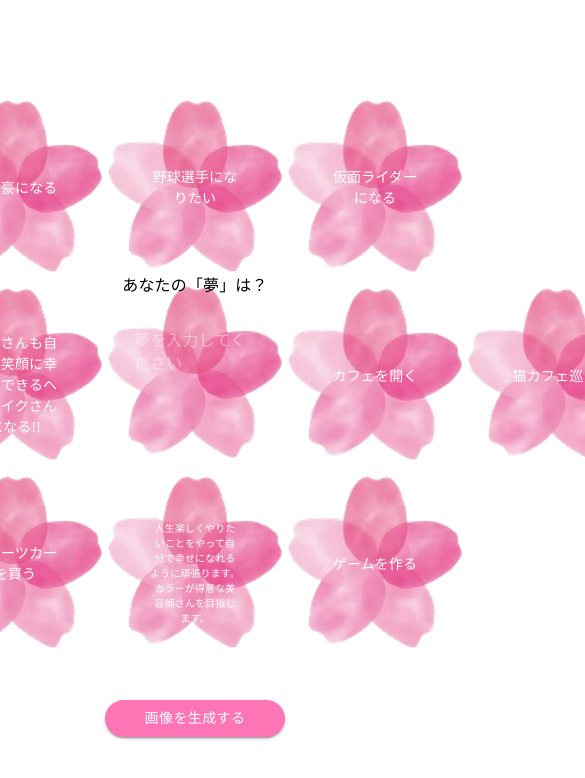
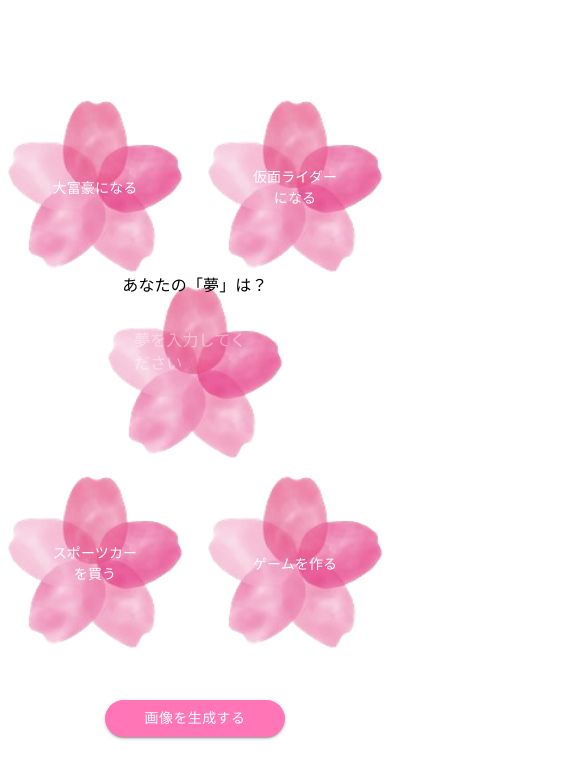
Before and after one commit to f-tash/Cherry-Pic, a React (Create React App) app in the folder Front/front-react-project/: page /input in a window 390 px wide. Shown: the top 778 px of the page, 585 px wide, since content can reach past the window. Built offline with nearby package versions, Linux system fonts and the light colour scheme; a web font is replaced by a local one.

Commit message:
fix: スマホで表示崩れが起きないようにした

```diff
--- a/Front/front-react-project/src/input-form/InputSakuraCardItem.tsx
+++ b/Front/front-react-project/src/input-form/InputSakuraCardItem.tsx
@@ -5,7 +5,15 @@ import "../style.css";
 const InputSakuraCardItem = ({ value, setValue }) => {
   return (
     <Box position={"relative"} display="inline-block">
-      <img src="./sakura.png" alt="入力用の桜画像" width={180} height={180} />
+      <Box
+        component="img"
+        src="./sakura.png"
+        alt="他人の投稿の桜画像"
+        sx={{
+          width: 180,
+          height: 180,
+        }}
+      />
       {/* MEMO:ここに夢を入力する */}
       <TextField
         id="outlined-multiline-static"
--- a/Front/front-react-project/src/input-form/OtherUserSakuraCard.tsx
+++ b/Front/front-react-project/src/input-form/OtherUserSakuraCard.tsx
@@ -20,11 +20,14 @@ const InputDreamPage: React.FC<OtherUserPostProps> = ({
       onMouseLeave={() => setHover(false)}
       sx={{ overflow: "hidden", cursor: "pointer" }}
     >
-      <img
+      <Box
+        component="img"
         src="./sakura.png"
         alt="他人の投稿の桜画像"
-        width={180}
-        height={180}
+        sx={{
+          width: 180,
+          height: 180,
+        }}
       />
       <Typography
         fontSize={dreamTitle.length > 30 ? 10 : 14}
--- a/Front/front-react-project/src/input-form/SakuraCardArea.tsx
+++ b/Front/front-react-project/src/input-form/SakuraCardArea.tsx
@@ -1,49 +1,66 @@
 import React, { useEffect, useState } from "react";
-import { Box, Typography } from "@mui/material";
+import { Box, Typography, useMediaQuery } from "@mui/material";
 import OtherUserPost from "./OtherUserSakuraCard.tsx";
 import InputSakuraCardItem from "./InputSakuraCardItem.tsx";
 import { PhotoInfo } from "../Photo-list-type.ts";
 
 const SakuraCardArea = ({ value, setValue }) => {
   const [photosInfoList, setPhotosInfoList] = useState<PhotoInfo[]>([]);
+  const isMobile = useMediaQuery("(max-width:600px)");
 
   useEffect(() => {
     setPhotosInfoList([
-      { id: 1, title: "大富豪になる", url: "./ai-picture.png" },
       {
-        id: 2,
-        title: "野球選手になりたい",
+        dream_id: 1,
+        dream_title: "大富豪になる",
         url: "./ai-picture.png",
       },
       {
-        id: 3,
-        title: "仮面ライダーになる",
+        dream_id: 2,
+        dream_title: "野球選手になりたい",
         url: "./ai-picture.png",
       },
       {
-        id: 4,
-        title: "世界一周旅行クルーズ",
+        dream_id: 3,
+        dream_title: "仮面ライダーになる",
+        url: "./ai-picture.png",
+      },
+      {
+        dream_id: 4,
+        dream_title: "世界一周旅行クルーズ",
         url: "https://via.placeholder.com/150",
       },
       {
-        id: 5,
-        title: "お客さんも自分も笑顔に幸せにできるヘアメイクさんになる!!",
-        url: "https://via.placeholder.com/150",
-      },
-      { id: 6, title: "カフェを開く", url: "https://via.placeholder.com/150" },
-      { id: 7, title: "猫カフェ巡り", url: "https://via.placeholder.com/150" },
-      {
-        id: 8,
-        title: "スポーツカーを買う",
+        dream_id: 5,
+        dream_title: "お客さんも自分も笑顔に幸せにできるヘアメイクさんになる!!",
         url: "https://via.placeholder.com/150",
       },
       {
-        id: 9,
-        title:
+        dream_id: 6,
+        dream_title: "カフェを開く",
+        url: "https://via.placeholder.com/150",
+      },
+      {
+        dream_id: 7,
+        dream_title: "猫カフェ巡り",
+        url: "https://via.placeholder.com/150",
+      },
+      {
+        dream_id: 8,
+        dream_title: "スポーツカーを買う",
+        url: "https://via.placeholder.com/150",
+      },
+      {
+        dream_id: 9,
+        dream_title:
           "人生楽しくやりたいことをやって自分で幸せになれるように頑張ります。カラーが得意な美容師さんを目指します。",
         url: "https://via.placeholder.com/150",
       },
-      { id: 10, title: "ゲームを作る", url: "https://via.placeholder.com/150" },
+      {
+        dream_id: 10,
+        dream_title: "ゲームを作る",
+        url: "https://via.placeholder.com/150",
+      },
     ]);
     // 仮の写真情報をセット
   }, []);
@@ -55,62 +72,62 @@ const SakuraCardArea = ({ value, setValue }) => {
     {
       gridColumn: 2,
       gridRow: 1,
-      dream: photosInfoList[0].title,
-      dreamImageUrl: photosInfoList[0].url,
+      dream: photosInfoList[0].dream_title,
+      dreamImage: photosInfoList[0].url,
     },
     {
       gridColumn: 3,
       gridRow: 1,
-      dream: photosInfoList[1].title,
-      dreamImageUrl: photosInfoList[1].url,
+      dream: photosInfoList[1].dream_title,
+      dreamImage: photosInfoList[1].url,
     },
     {
       gridColumn: 4,
       gridRow: 1,
-      dream: photosInfoList[2].title,
-      dreamImageUrl: photosInfoList[2].url,
+      dream: photosInfoList[2].dream_title,
+      dreamImage: photosInfoList[2].url,
     },
     {
       gridColumn: 1,
       gridRow: 2,
-      dream: photosInfoList[3].title,
-      dreamImageUrl: photosInfoList[3].url,
+      dream: photosInfoList[3].dream_title,
+      dreamImage: photosInfoList[3].url,
     },
     {
       gridColumn: 2,
       gridRow: 2,
-      dream: photosInfoList[4].title,
-      dreamImageUrl: photosInfoList[4].url,
+      dream: photosInfoList[4].dream_title,
+      dreamImage: photosInfoList[4].url,
     },
     {
       gridColumn: 4,
       gridRow: 2,
-      dream: photosInfoList[5].title,
-      dreamImageUrl: photosInfoList[5].url,
+      dream: photosInfoList[5].dream_title,
+      dreamImage: photosInfoList[5].url,
     },
     {
       gridColumn: 5,
       gridRow: 2,
-      dream: photosInfoList[6].title,
-      dreamImageUrl: photosInfoList[6].url,
+      dream: photosInfoList[6].dream_title,
+      dreamImage: photosInfoList[6].url,
     },
     {
       gridColumn: 2,
       gridRow: 3,
-      dream: photosInfoList[7].title,
-      dreamImageUrl: photosInfoList[7].url,
+      dream: photosInfoList[7].dream_title,
+      dreamImage: photosInfoList[7].url,
     },
     {
       gridColumn: 3,
       gridRow: 3,
-      dream: photosInfoList[8].title,
-      dreamImageUrl: photosInfoList[8].url,
+      dream: photosInfoList[8].dream_title,
+      dreamImage: photosInfoList[8].url,
     },
     {
       gridColumn: 4,
       gridRow: 3,
-      dream: photosInfoList[9].title,
-      dreamImageUrl: photosInfoList[9].url,
+      dream: photosInfoList[9].dream_title,
+      dreamImage: photosInfoList[9].url,
     },
   ];
 
@@ -122,11 +139,13 @@ const SakuraCardArea = ({ value, setValue }) => {
         gridTemplateRows: "repeat(3, 1fr)",
         position: "relative",
       }}
+      px={isMobile ? 10 : 0}
     >
       {/* 周りの要素 */}
       {dreams.map((dream, index) => (
+        <React.Fragment key={index}>
+          {!isMobile ? (
             <Box
-          key={index}
               sx={{
                 gridColumn: dream.gridColumn,
                 gridRow: dream.gridRow,
@@ -134,9 +153,27 @@ const SakuraCardArea = ({ value, setValue }) => {
             >
               <OtherUserPost
                 dreamTitle={dream.dream}
-            dreamImage={dream.dreamImageUrl}
+                dreamImage={dream.dreamImage}
               />
             </Box>
+          ) : (
+            dream.gridColumn !== 3 &&
+            dream.gridRow !== 2 && (
+              <Box
+                mx={-10}
+                sx={{
+                  gridColumn: dream.gridColumn,
+                  gridRow: dream.gridRow,
+                }}
+              >
+                <OtherUserPost
+                  dreamTitle={dream.dream}
+                  dreamImage={dream.dreamImage}
+                />
+              </Box>
+            )
+          )}
+        </React.Fragment>
       ))}
 
       {/* 中央の要素 */}
```
Lines whose indentation alone changed are shown as unchanged.
